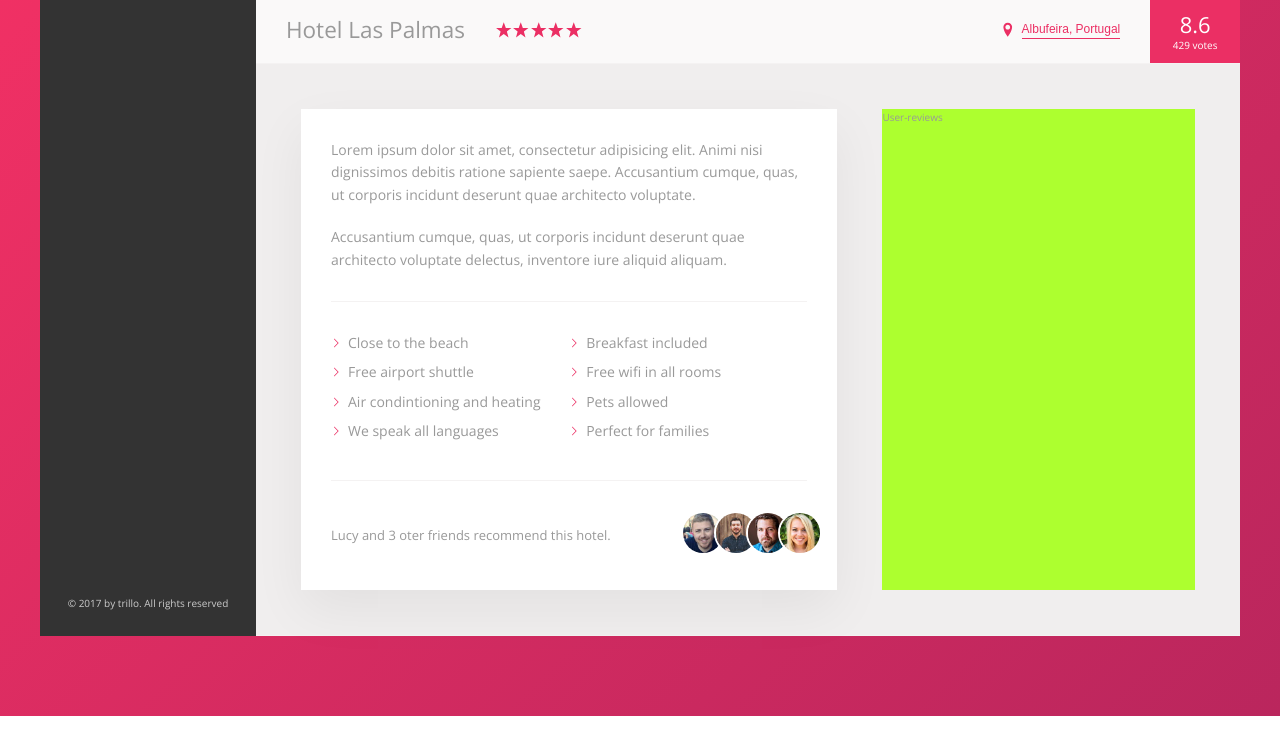
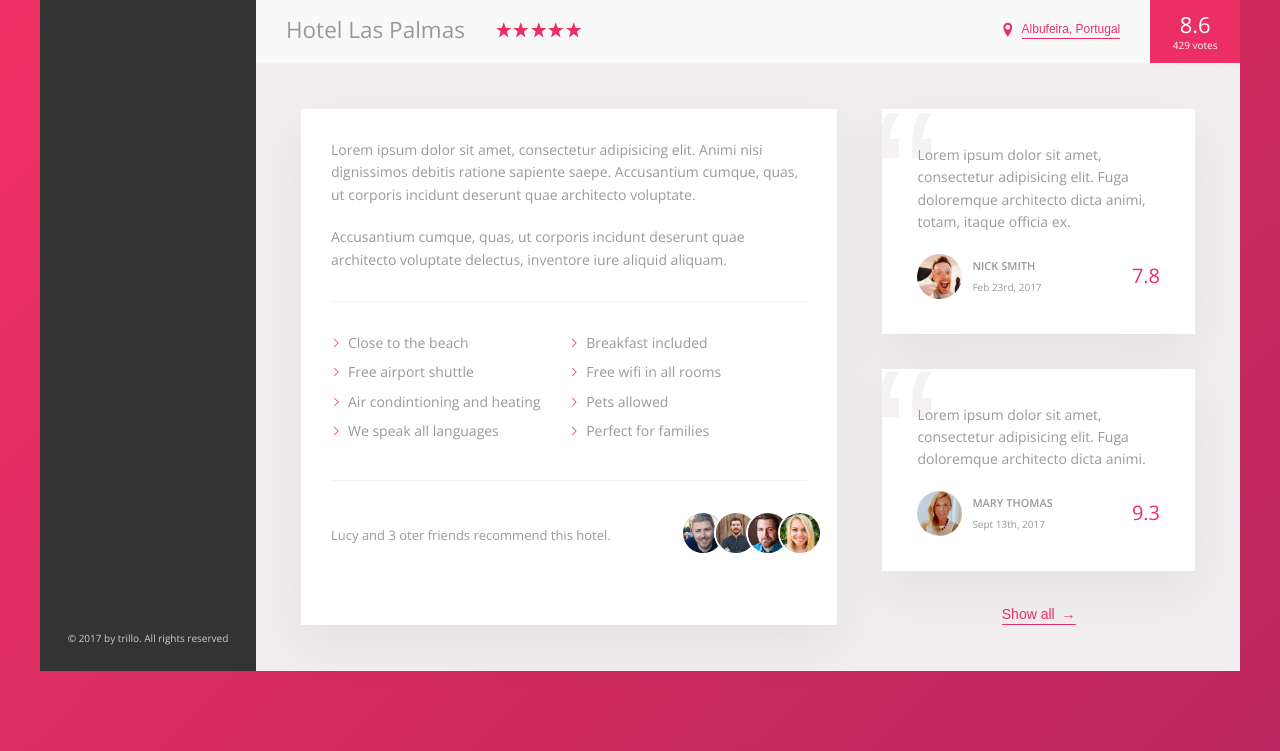
Before and after one commit to basakest/trillo, a website: page index.html in a window 1280 px wide. Shown: the part 538-1289 px from the top of the page. Before the commit the page ends 1254 px from the top, so only its background shows below. Drawn offline with nearby package versions, Linux system fonts and the light colour scheme.

Commit message:
the user review section

```diff
--- a/index.html
+++ b/index.html
@@ -161,8 +161,37 @@
                                 </div>
                             </div>
                         </div>
+
                         <div class="user-reviews">
-                            User-reviews
+                            <figure class="review">
+                                <blockquote class="review__text">
+                                    Lorem ipsum dolor sit amet, consectetur adipisicing elit. Fuga doloremque architecto dicta animi, totam, itaque officia ex.
+                                </blockquote>
+                                <figcaption class="review__user">
+                                    <img src="img/user-1.jpg" alt="user 1" class="review__photo">
+                                    <div class="review__user-box">
+                                        <p class="review__user-name">Nick Smith</p>
+                                        <p class="review__user-date">Feb 23rd, 2017</p>
+                                    </div>
+                                    <div class="review__rating">7.8</div>
+                                </figcaption>
+                            </figure>
+
+                            <figure class="review">
+                                <blockquote class="review__text">
+                                    Lorem ipsum dolor sit amet, consectetur adipisicing elit. Fuga doloremque architecto dicta animi.
+                                </blockquote>
+                                <figcaption class="review__user">
+                                    <img src="img/user-2.jpg" alt="user 2" class="review__photo">
+                                    <div class="review__user-box">
+                                        <p class="review__user-name">Mary Thomas</p>
+                                        <p class="review__user-date">Sept 13th, 2017</p>
+                                    </div>
+                                    <div class="review__rating">9.3</div>
+                                </figcaption>
+                            </figure>
+                            <button class="btn-underline">Show all <span>&rarr;</span></button>
+
                         </div>
                     </div>
                 </main>
--- a/sass/_components.scss
+++ b/sass/_components.scss
@@ -258,8 +258,17 @@
     cursor: pointer;
     transition: all .2s;
 
+    & span {
+        margin-left: 3px;
+        transition: margin-left .2s;
+    }
+
     &:hover {
         color: var(--color-grey-dark-2);
+
+        & span {
+            margin-left: 8px;
+        }
     }
 
     &:focus {
@@ -287,6 +296,8 @@
         box-shadow: none;
     }
 }
+
+
 
 /**********************************
     PARAGRAPH
@@ -354,3 +365,68 @@
         border: 2px solid #fff;
     }
 }
+
+/**********************************
+    REVIEW
+**********************************/
+.review {
+    background-color: #fff;
+    padding: 3.5rem;
+    margin-bottom: 3.5rem;
+    box-shadow: var(--shadow-light-1);
+    position: relative;
+    overflow: hidden;
+
+    &__text {
+        margin-bottom: 2rem;
+        position: relative;
+        z-index: 2;
+    }
+
+    &__user {
+        display: flex;
+        align-items: center;
+    }
+
+    &__user-box {
+        margin-right: auto;
+    }
+
+    &__photo {
+        border-radius: 50%;
+        height: 4.5rem;
+        width: 4.5rem;
+        margin-right: 1rem;
+    }
+
+    &__user-name {
+        font-size: 1.1rem;
+        font-weight: 600;
+        margin-bottom: .4rem;
+        text-transform: uppercase;
+    }
+
+    &__user-date {
+        font-size: 1rem;
+        color: var(--color-grey-dark-3);
+    }
+
+    &__rating {
+        //align-self: stretch;
+        color: var(--color-primary);
+        font-size: 2rem;
+        font-weight: 300;
+    }
+
+    &::before {
+        content: "\201C";
+        position: absolute;
+        top: -2.75rem;
+        left: -1rem;
+        line-height: 1;
+        font-size: 20rem;
+        color: var(--color-grey-light-2);
+        font-family: sans-serif;
+        z-index: 1;
+    }
+}
--- a/sass/_layout.scss
+++ b/sass/_layout.scss
@@ -37,10 +37,10 @@
     background-color: var(--color-grey-light-3);
     padding: 4.5rem;
     border-bottom: var(--border-bottom-light-2);
+    font-size: 1.4rem;
 }
 
 .description {
-    font-size: 1.4rem;
     background-color: #fff;
     flex: 0 0 60%;
     margin-right: 4.5rem;
@@ -50,6 +50,8 @@
 }
 
 .user-reviews {
-    background-color: greenyellow;
     flex: 1;
+    display: flex;
+    flex-direction: column;
+    align-items: center;
 }
```
Also changed, not shown: css/style.css, 1 other file.
